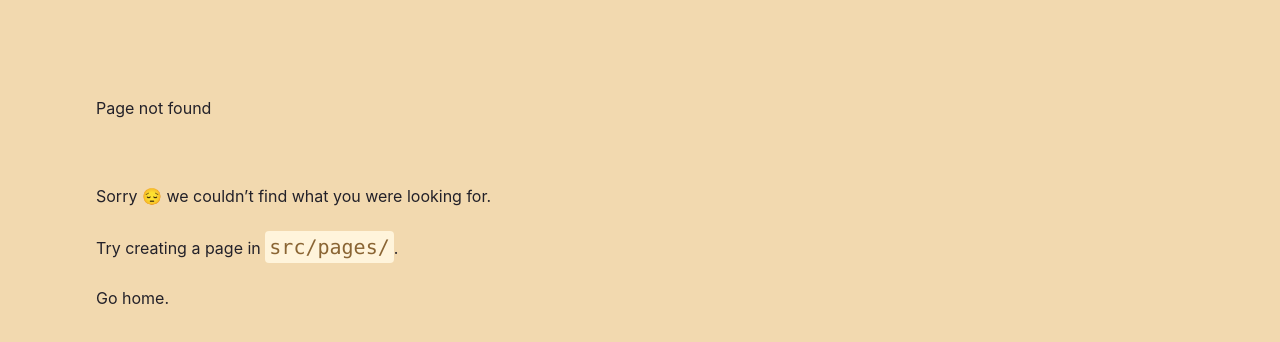
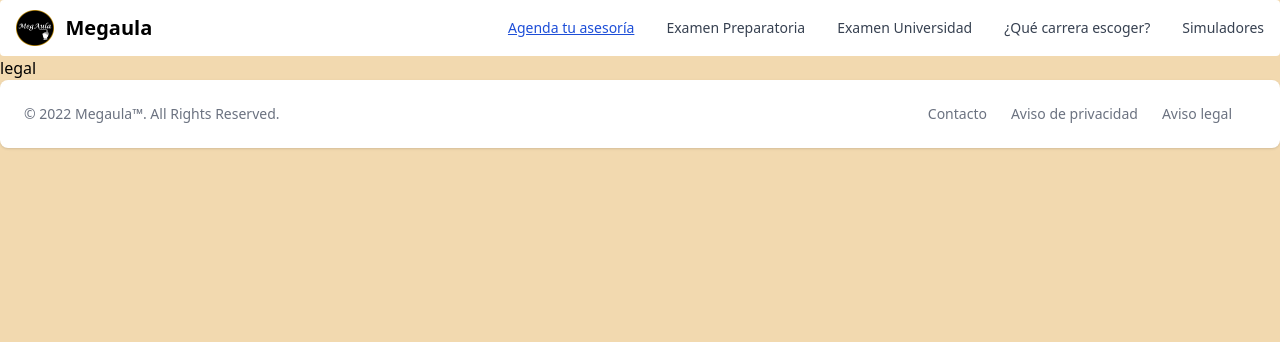
Before and after one commit to DarioAlbertoSalazar/megaula, a Gatsby site: page /legal in a window 1280 px wide. Before the commit this address had no page. Built offline with nearby package versions, Linux system fonts and the light colour scheme; Gatsby itself is replaced by a stand-in of ours.

Commit message:
create legal and privacy pages

```diff
--- a/src/components/Layout.tsx
+++ b/src/components/Layout.tsx
@@ -11,13 +11,13 @@ export default function Layout({ children }: { children: any }) {
     </span>
     <ul className="flex flex-wrap items-center mt-3 text-sm text-gray-500 dark:text-gray-400 sm:mt-0">
         <li>
-            <a href="/contact" className="mr-4 hover:underline md:mr-6 ">Contact</a>
+            <a href="/contact" className="mr-4 hover:underline md:mr-6 ">Contacto</a>
         </li>
         <li>
-            <a href="#" className="mr-4 hover:underline md:mr-6">Aviso de privacidad</a>
+            <a href="/privacy" className="mr-4 hover:underline md:mr-6">Aviso de privacidad</a>
         </li>
         <li>
-            <a href="#" className="mr-4 hover:underline md:mr-6">Aviso legal</a>
+            <a href="/legal" className="mr-4 hover:underline md:mr-6">Aviso legal</a>
         </li>
     </ul>
 </footer>
--- /dev/null
+++ b/src/pages/legal.tsx
@@ -0,0 +1,10 @@
+import React from "react";
+import Layout from "../components/Layout";
+
+export default function legal() {
+  return (
+    <Layout>
+      <div>legal</div>
+    </Layout>
+  );
+}
--- /dev/null
+++ b/src/pages/privacy.tsx
@@ -0,0 +1,10 @@
+import React from "react";
+import Layout from "../components/Layout";
+
+export default function privacy() {
+  return (
+    <Layout>
+      <div>privacy</div>
+    </Layout>
+  );
+}
```
